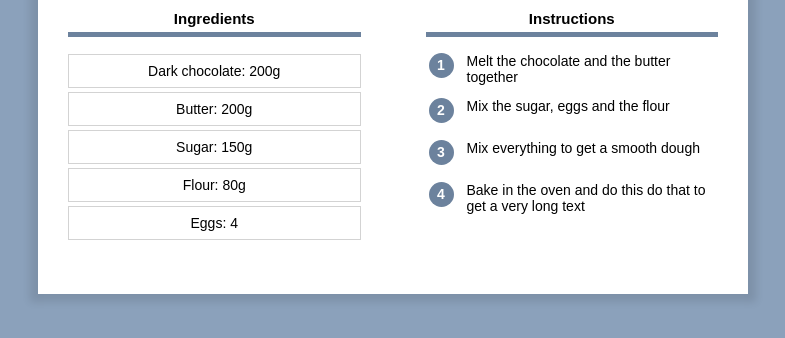
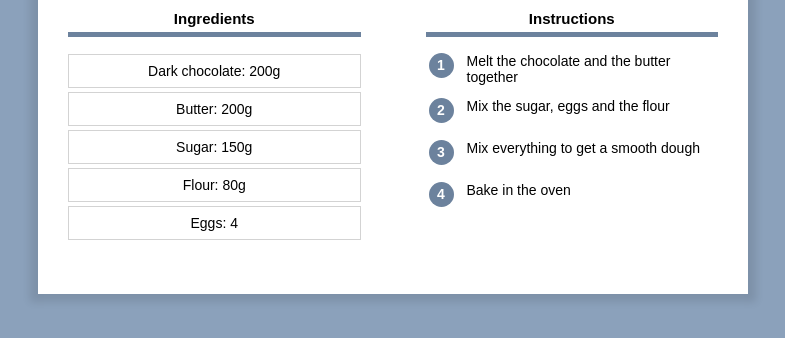
Before and after one commit to Sricharanshreyas/python-static, a plain HTML site: page index.html in a window 1280 px wide. Shown: the part 624-962 px from the top of the page, without its empty margins (247-1032 px from the left). Drawn offline with Linux system fonts and the light colour scheme.

Commit message:
Add files via upload

```diff
--- a/index.html
+++ b/index.html
@@ -62,7 +62,7 @@
                         <tr><td><p class="number">1</p></td><td class="instruction_step">Melt the chocolate and the butter together</td></tr>
                         <tr><td><p class="number">2</p></td><td class="instruction_step">Mix the sugar, eggs and the flour</td></tr>
                         <tr><td><p class="number">3</p></td><td class="instruction_step">Mix everything to get a smooth dough</td></tr>
-                        <tr><td><p class="number">4</p></td><td class="instruction_step">Bake in the oven and do this do that to get a very long text</td></tr>
+                        <tr><td><p class="number">4</p></td><td class="instruction_step">Bake in the oven </td></tr>
                 </table>
                 </div>
             </div>
```
